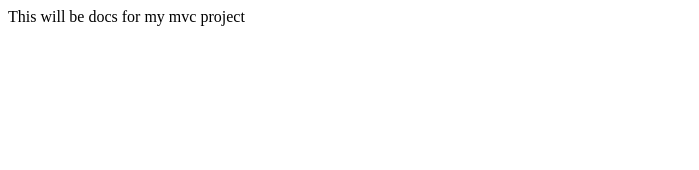
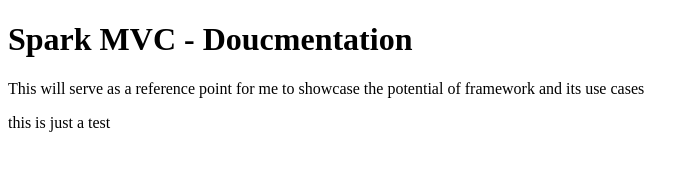
Before and after one commit to salmaniz82/salmaniz82, a plain HTML site: page index.html in a window 1280 px wide. Shown: the whole page, without its empty margins (0-699 px from the left). Drawn offline with Linux system fonts and the light colour scheme.

Commit message:
second commit

```diff
--- a/index.html
+++ b/index.html
@@ -1 +1,16 @@
-<p>This will be docs for my mvc project</p>
+<!DOCTYPE html>
+<html>
+<head>
+	<title>Project Documentation</title>
+</head>
+<body>
+
+
+	<h1>Spark MVC - Doucmentation</h1>
+
+	<p>This will serve as a reference point for me to showcase the potential of framework and its use cases</p>
+
+	<p>this is just a test</p>
+
+</body>
+</html>
```
